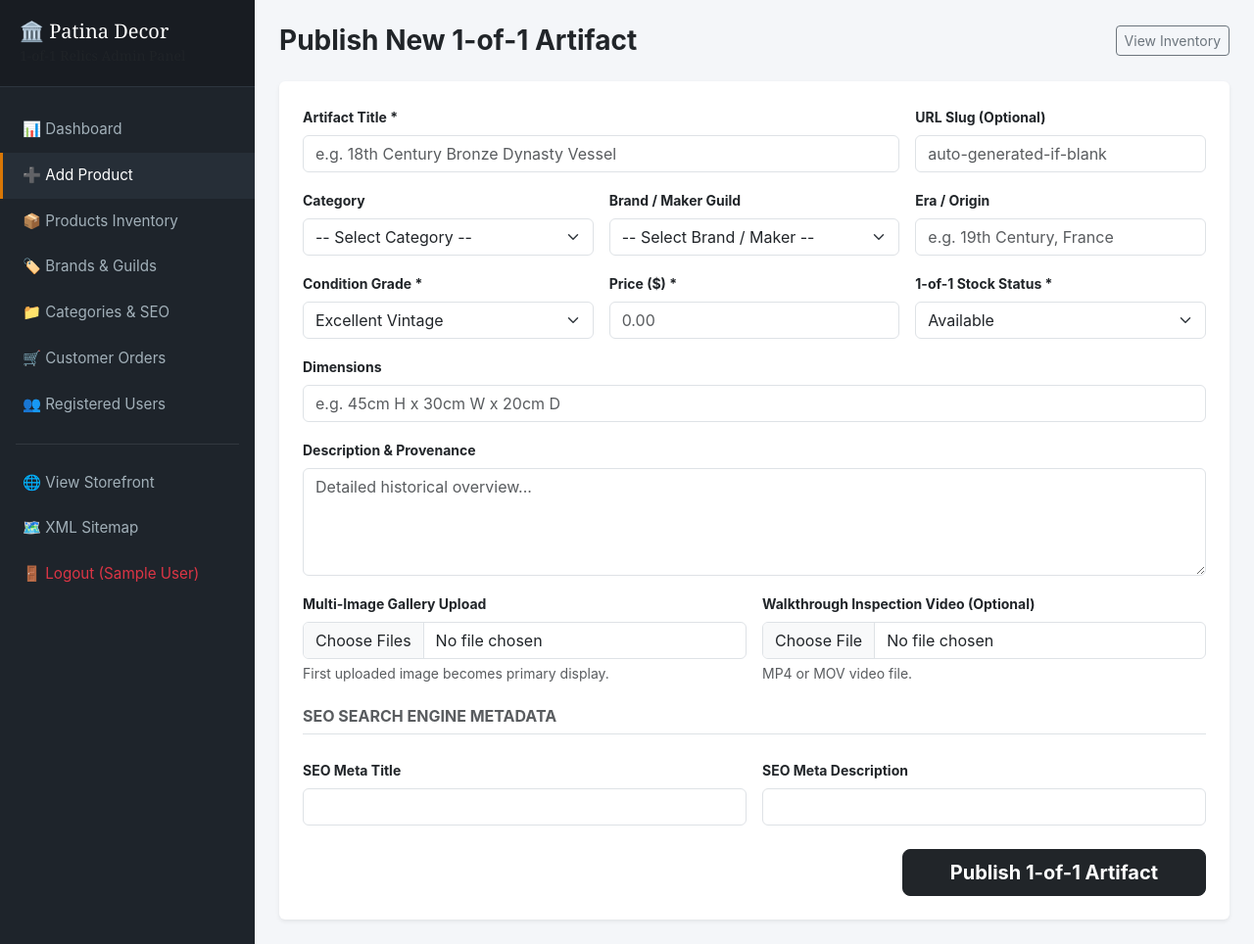
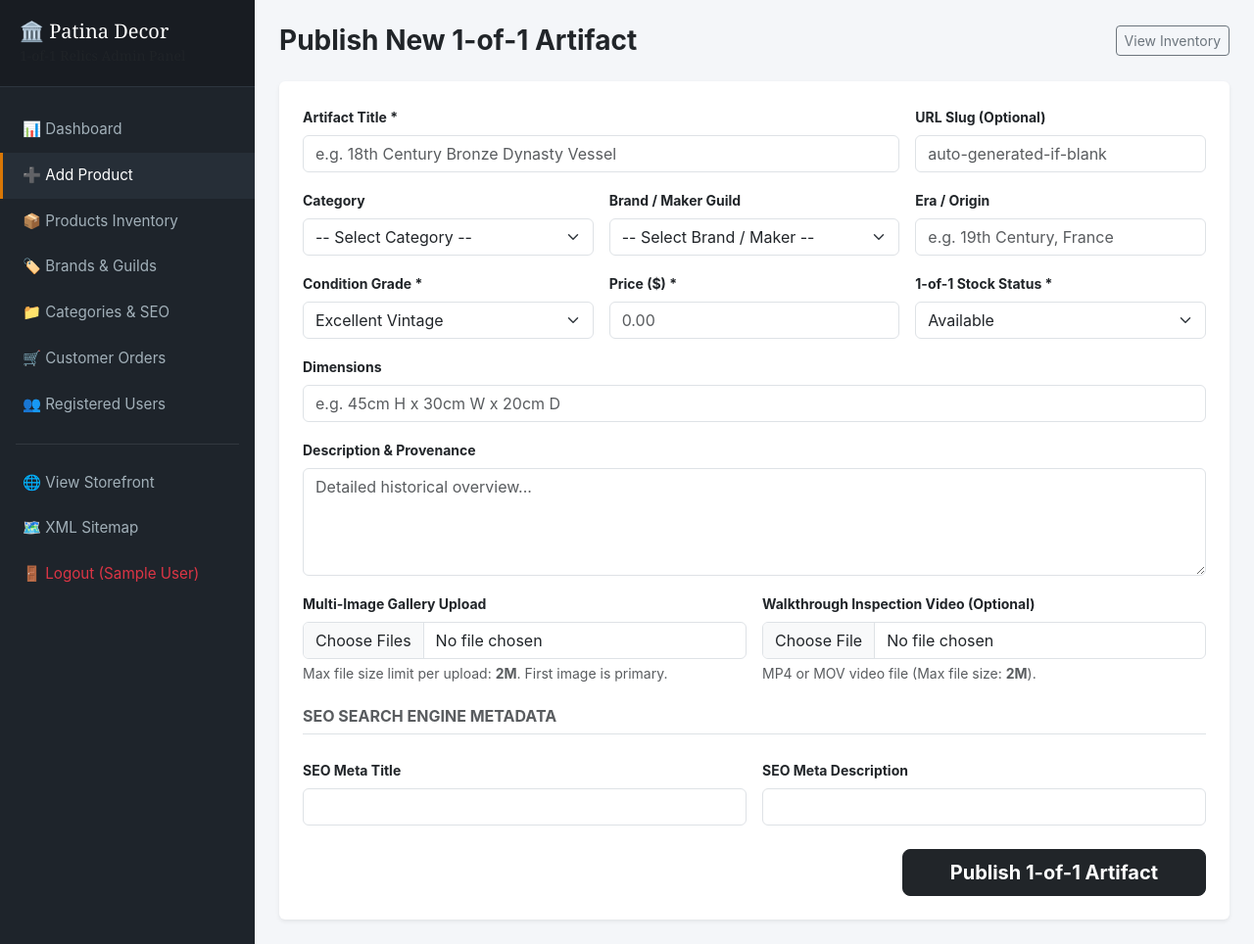
Before and after one commit to priyeshdaspookulangara/antique, a PHP site: page /admin/add_product.php in a window 1280 px wide. Shown: the whole page at 98% size. Run offline with PHP 8.4, Linux system fonts and the light colour scheme; the visitor is signed in with stand-in values (Sample User, id 1); data that the repository does not hold is empty.

Commit message:
Configure PHP upload limits in root and admin directories and enhance error reporting
Co-authored-by: priyeshdaspookulangara <216598157+priyeshdaspookulangara@users.noreply.github.com>

```diff
--- a/admin/add_product.php
+++ b/admin/add_product.php
@@ -19,11 +19,25 @@ $description = '';
 $meta_title = '';
 $meta_description = '';
 
+// Fetch active server upload limits for display
+$max_upload_size_str = ini_get('upload_max_filesize');
+$max_post_size_str   = ini_get('post_max_size');
+
 function create_slug($string) {
     $slug = strtolower(trim($string));
     $slug = preg_replace('/[^a-z0-9-]/', '-', $slug);
     $slug = preg_replace('/-+/', '-', $slug);
     return trim($slug, '-');
+}
+
+// Helper to convert size string (e.g. 2M, 8M) to bytes
+function parse_size($size) {
+    $unit = preg_replace('/[^bkmgtpezy]/i', '', $size);
+    $size = preg_replace('/[^0-9\.]/', '', $size);
+    if ($unit) {
+        return round($size * pow(1024, stripos('bkmgtpezy', $unit[0])));
+    }
+    return round($size);
 }
 
 // Ensure upload directories exist
@@ -60,7 +74,7 @@ if ($conn) {
 if ($_SERVER['REQUEST_METHOD'] === 'POST') {
     // Check if post_max_size was exceeded (causes $_POST and $_FILES to be empty)
     if (empty($_POST) && empty($_FILES) && isset($_SERVER['CONTENT_LENGTH']) && (int)$_SERVER['CONTENT_LENGTH'] > 0) {
-        $errors[] = "The uploaded file(s) exceed the maximum allowed server POST size. Please upload smaller image/video files.";
+        $errors[] = "The total post payload exceeded the server's post_max_size limit ({$max_post_size_str}). Please select smaller image/video files.";
     } else {
         $title = trim($_POST['title'] ?? '');
         $category_id = !empty($_POST['category_id']) ? (int)$_POST['category_id'] : null;
@@ -98,7 +112,11 @@ if ($_SERVER['REQUEST_METHOD'] === 'POST') {
 
         // Video Upload Handler
         $video_path = null;
-        if (isset($_FILES['product_video']) && $_FILES['product_video']['error'] === UPLOAD_ERR_OK) {
+        if (isset($_FILES['product_video']) && $_FILES['product_video']['error'] !== UPLOAD_ERR_NO_FILE) {
+            $vid_error = $_FILES['product_video']['error'];
+            if ($vid_error === UPLOAD_ERR_INI_SIZE || $vid_error === UPLOAD_ERR_FORM_SIZE) {
+                $errors[] = "The video file exceeds the maximum allowed upload_max_filesize limit ({$max_upload_size_str}).";
+            } elseif ($vid_error === UPLOAD_ERR_OK) {
                 $vid_tmp = $_FILES['product_video']['tmp_name'];
                 $vid_name = $_FILES['product_video']['name'];
                 $vid_ext = strtolower(pathinfo($vid_name, PATHINFO_EXTENSION));
@@ -121,6 +139,18 @@ if ($_SERVER['REQUEST_METHOD'] === 'POST') {
                     }
                 } else {
                     $errors[] = "Invalid video format. Allowed formats: MP4, MOV.";
+                }
+            } else {
+                $errors[] = "Video upload failed with code: " . $vid_error;
+            }
+        }
+
+        // Image Upload Errors Check
+        if (isset($_FILES['images']) && !empty($_FILES['images']['name'][0])) {
+            foreach ($_FILES['images']['error'] as $i_idx => $i_err) {
+                if ($i_err === UPLOAD_ERR_INI_SIZE || $i_err === UPLOAD_ERR_FORM_SIZE) {
+                    $errors[] = "Image #" . ($i_idx + 1) . " (" . htmlspecialchars($_FILES['images']['name'][$i_idx]) . ") exceeds server limit ({$max_upload_size_str}).";
+                }
             }
         }
 
@@ -325,13 +355,13 @@ if ($_SERVER['REQUEST_METHOD'] === 'POST') {
             <div class="col-md-6">
                 <label for="images" class="form-label fw-bold small">Multi-Image Gallery Upload</label>
                 <input type="file" class="form-control" id="images" name="images[]" multiple accept=".jpg,.jpeg,.png,.webp">
-                <div class="form-text small">First uploaded image becomes primary display.</div>
+                <div class="form-text small">Max file size limit per upload: <strong><?= htmlspecialchars($max_upload_size_str) ?></strong>. First image is primary.</div>
             </div>
 
             <div class="col-md-6">
                 <label for="product_video" class="form-label fw-bold small">Walkthrough Inspection Video (Optional)</label>
                 <input type="file" class="form-control" id="product_video" name="product_video" accept=".mp4,.mov">
-                <div class="form-text small">MP4 or MOV video file.</div>
+                <div class="form-text small">MP4 or MOV video file (Max file size: <strong><?= htmlspecialchars($max_upload_size_str) ?></strong>).</div>
             </div>
 
             <div class="col-12 mt-4"><h3 class="h6 border-bottom pb-2 fw-bold text-uppercase text-muted">SEO Search Engine Metadata</h3></div>
```
Also changed, not shown: .htaccess (added), .user.ini (added), admin/.htaccess (added), admin/.user.ini (added). Lines whose indentation alone changed are shown as unchanged.
